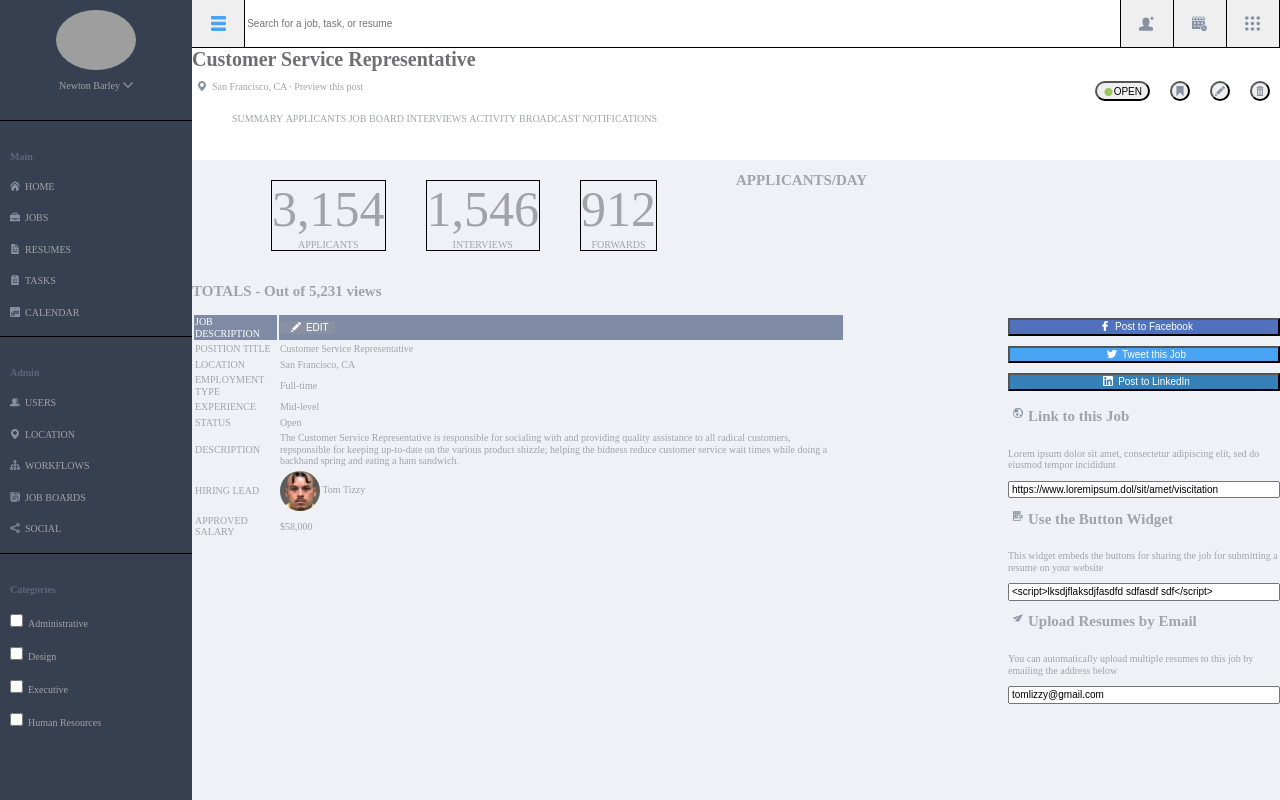
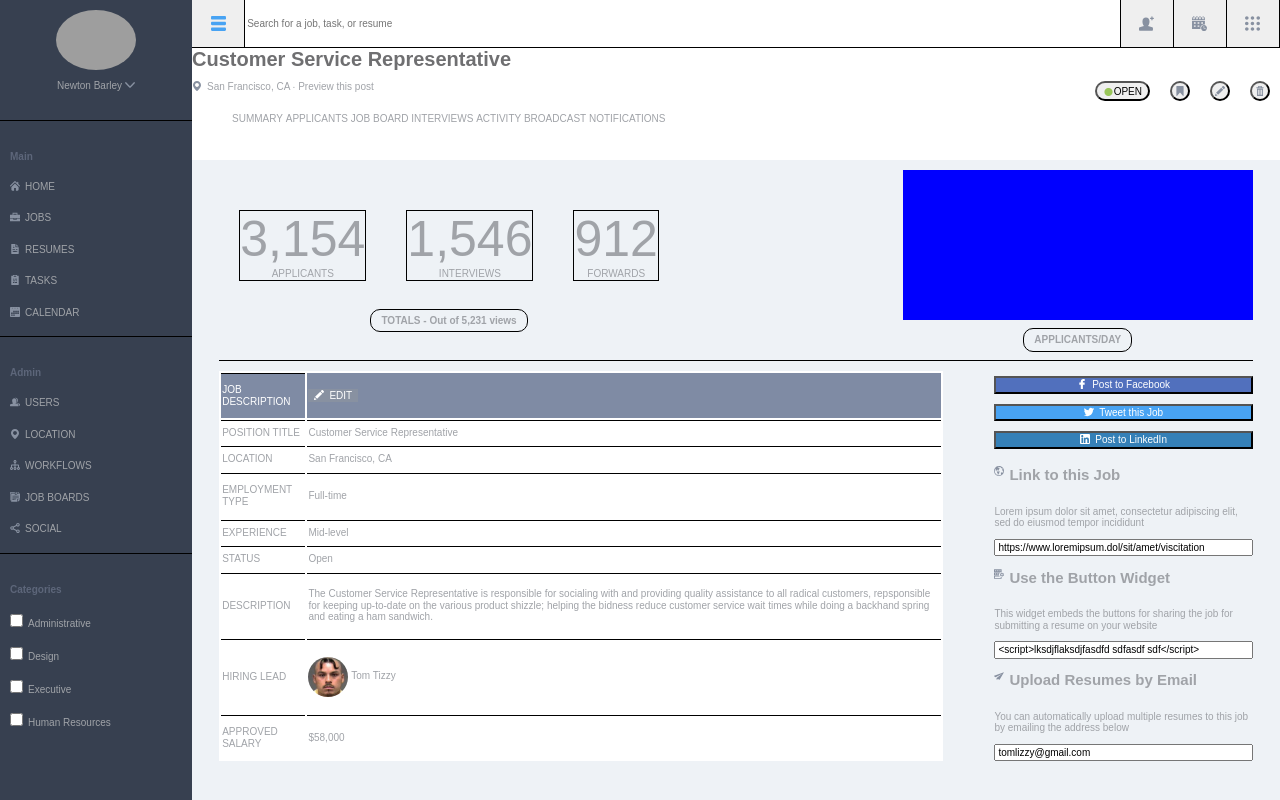
Before and after one commit to JSweet314/js-comp-challenge-3, a plain HTML site: page index.html in a window 1280 px wide. Drawn offline with Linux system fonts and the light colour scheme; grey boxes are pictures that could not be loaded.

Commit message:
Adjust position and add flex wrappers as appropriate

```diff
--- a/stylesheets/style.css
+++ b/stylesheets/style.css
@@ -41,19 +41,21 @@ IDIOMATIC CSS
 
 @import "normalize.css";
 
+html {font-size: 10px; font-family: sans-serif;color: #A0A3A8;}
 body {background-color: #EEF2F6;}
-html {font-size: 10px;color: #A0A3A8;}
 
 .aside {position: fixed;top: 0;left: 0;display: flex;flex-direction: column;width: 15vw;height: 100%;overflow: auto;background-color: #374050;}
 .aside__h2 {border-top: 1px solid black;font-size: 1rem;color: #5D667A;padding: 3rem 0 0 1rem;}
 .aside__label {padding: 0.5rem 1rem;}
-.aside__link {display: block;padding: 1rem 0.5rem;}
-.aside__label:hover, .aside__link:hover {background-color: #303848; color: white;}
+.aside__link {display: block;padding: 1rem;}
 .aside__photo {display: flex;flex-direction: column;justify-content: center;align-items: center;}
 .aside__section {border-top: 1px solid black;}
+.aside__label:hover, .aside__link:hover {background-color: #303848; color: white;}
 
 .border-graph {display: inline-flex;margin: 2rem;flex-direction: column;justify-content: center;align-items: center;border: 1px solid black;}
 .border-graph__span {display: block;font-size: 5rem;}
+
+.bottom {display: flex;margin: auto;width: 95%;justify-content: space-between;}
 
 .checkbox {margin: .5rem 0.5rem .5rem 0}
 .checkbox--blue {}
@@ -61,17 +63,18 @@ html {font-size: 10px;color: #A0A3A8;}
 .checkbox--red {}
 .checkbox--yellow {}
 
-.feature {display: flex;width: 100%;}
+.feature {display: flex;width: 95%;justify-content: space-between;border-bottom: 1px solid black;margin: 1rem auto;}
 
 .flex-wrapper {display: flex;justify-content: center;align-items: center;}
 
-.graphs {width: 50%;}
-.graphs__h2 {}
+.graphs {display: flex;flex-direction: column;justify-content: center;align-items: center;}
+.graphs__h2 {font-size: 1rem;border: 1px solid black;border-radius: 10px;padding: 0.5rem 1rem;}
+.graphs__div {height: 150px;width: 350px;background-color: blue;}
 .graphs__img {}
 
 .header {background-color: #fff;height: 20vh;}
-.header, .main {position: relative;left: 15%;display: inline-block;width: 85vw;}
-.header__btn {float: right;border-radius: 100%;width: 2rem;margin: 1rem;background-size: 1rem;background-position: center;background-repeat: no-repeat;height: 2rem;}
+.header, .main {position: relative;left: 15%;width: 85vw;}
+.header__btn {float: right;border-radius: 100%;width: 2rem;height: 2rem;margin: 1rem;background-size: 1rem;background-position: center;background-repeat: no-repeat;}
 .header__h1 {margin: 0; color: #6F6F71;}
 .header__p {display: inline-block;}
 .header__btn--bookmark {background-image: url("../images/bookmark-icon.svg")}
@@ -79,7 +82,7 @@ html {font-size: 10px;color: #A0A3A8;}
 .header__btn--delete {background-image: url("../images/delete-icon.svg")}
 .header__btn--open {border-radius: 15px; width: auto;}
 
-.icon {width:1rem;vertical-align: top;margin: 0rem 0.5rem;}
+.icon {width:1rem;vertical-align: top;margin: 0 0.5rem 0 0;}
 
 .link {color: #A0A3A8; text-decoration: none;}
 
@@ -120,14 +123,19 @@ html {font-size: 10px;color: #A0A3A8;}
 .social__btn--twitter {background-color: #48A3F3;}
 .social__btn--linkedin {background-color: #3580B7;}
 
-.table {display: inline-block;width: 60%;}
-.table__btn {
-    background-color: #8891a1;
-    border: none;
-    color: #fff;
-}
-.table__data {}
+.table {width: 70%;background-color: #fff;}
+.table__btn {background-color: #8891a1;border: none;color: #fff;}
+.table__data {border-top: 1px solid black;}
 .table__heading {background-color: #7F8BA4;color: #fff;}
 .table__photo {margin: 0;}
-.table__row-title {
-}
+.table__row-title {border-top: 1px solid black;}
+
+/*
+STYLING FOR SVG BAR CHART
+.bar {fill: #66B9BE;}
+.bar:hover {fill: #48A3F3;}
+.axis {font: 10px sans-serif;}
+.x.axis path {display: none;}
+.axis path,
+.axis line {fill: none;stroke: #000;shape-rendering: crispEdges;}
+*/
```
